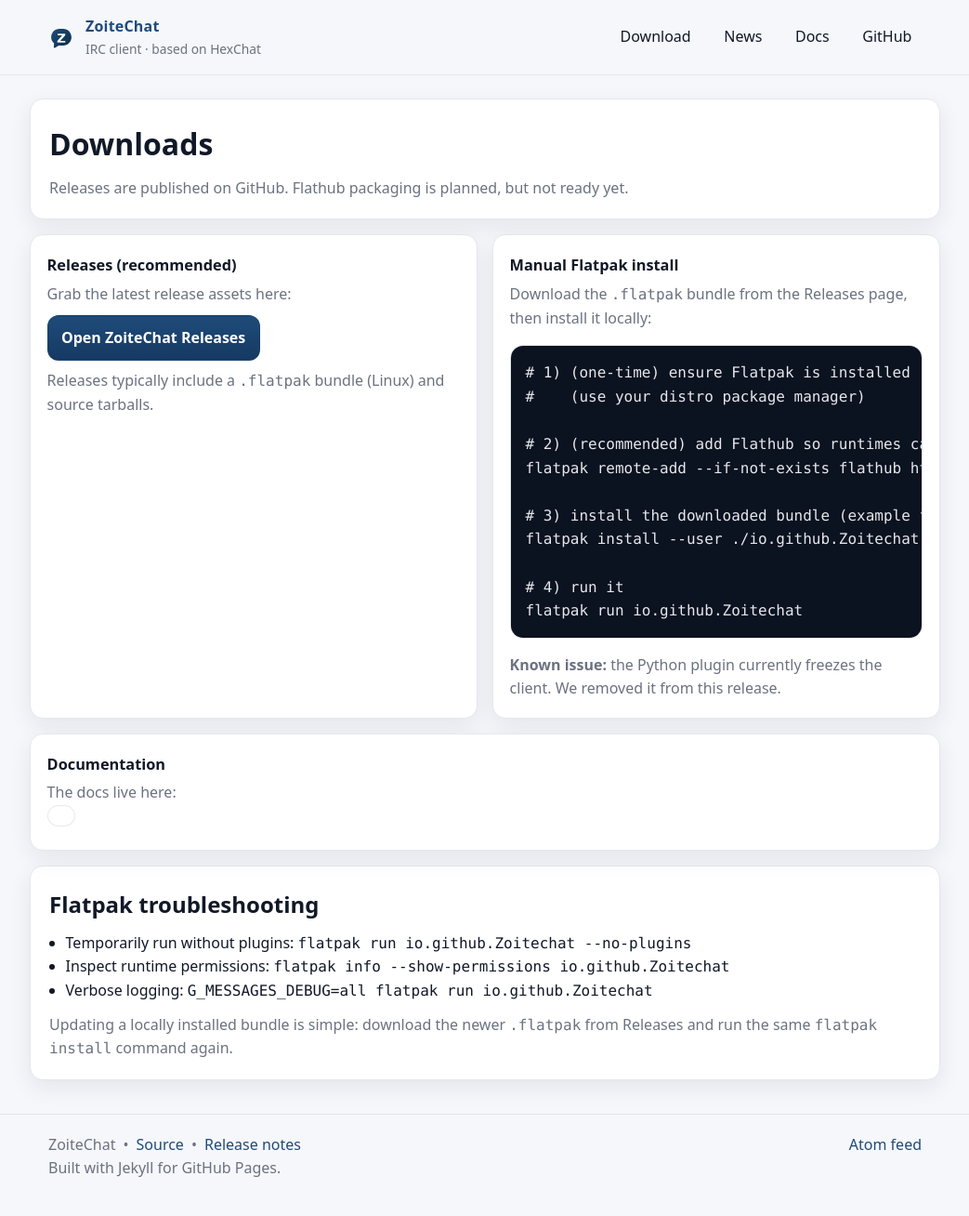
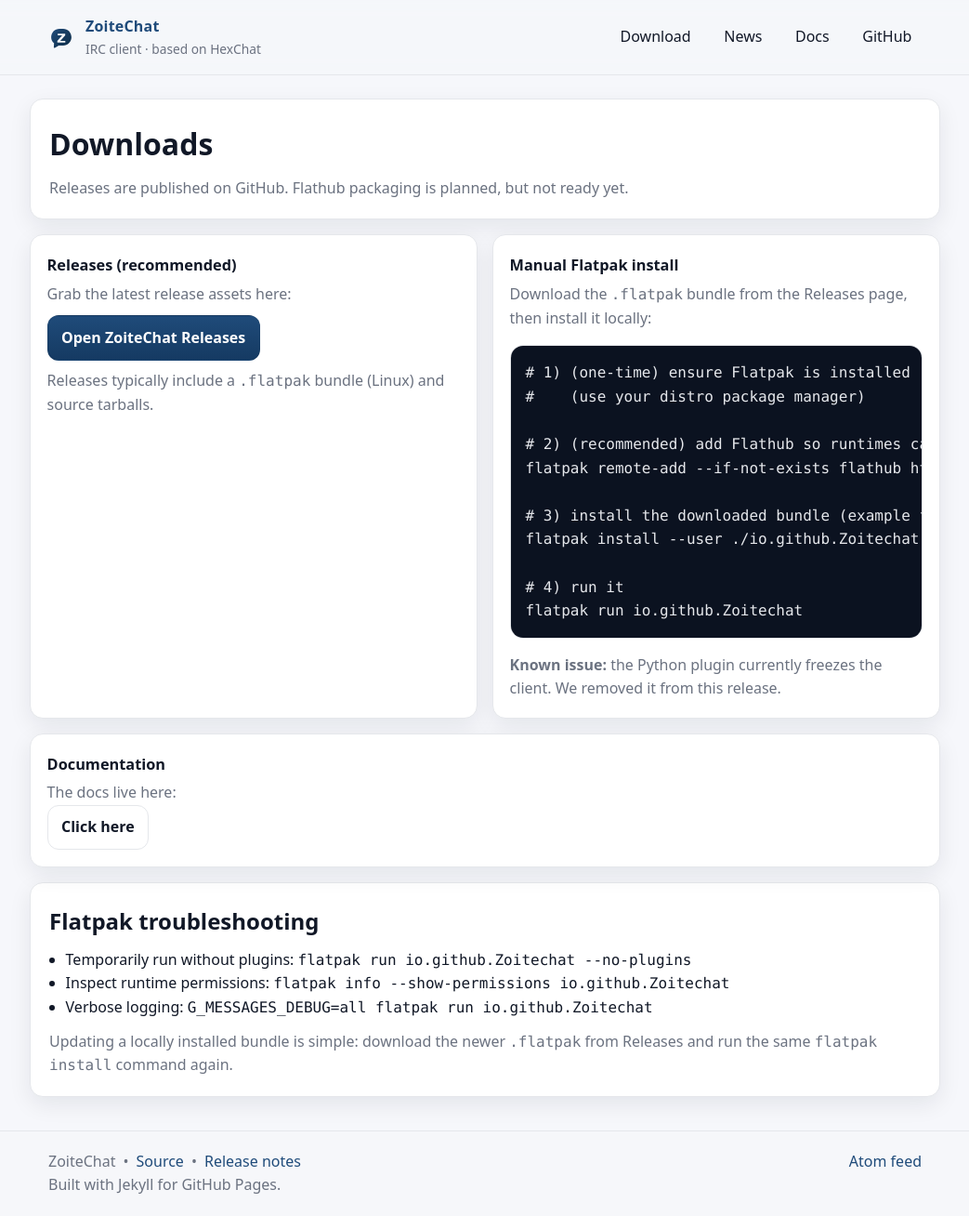
Before and after one commit to ZoiteChat/zoitechat.github.io, a Jekyll site: the page built from downloads.md, in a window 1280 px wide and 1308 px high. Shown: the whole window at 93% size, without its empty margins (118-1161 px from the left). Built offline with Jekyll 4.4.1, drawn with Linux system fonts in a browser that asks for light colours.

Commit message:
Update documentation link text to 'Click here'

```diff
--- a/downloads.md
+++ b/downloads.md
@@ -42,7 +42,7 @@ flatpak run io.github.Zoitechat</code></pre>
   <section class="card">
     <h3>Documentation</h3>
     <p>The docs live here:</p>
-    <p><a class="btn" href="{{ site.docs_url | relative_url }}"></a></p>
+    <p><a class="btn" href="{{ site.docs_url | relative_url }}">Click here</a></p>
   </section>
 </div>
 
```
